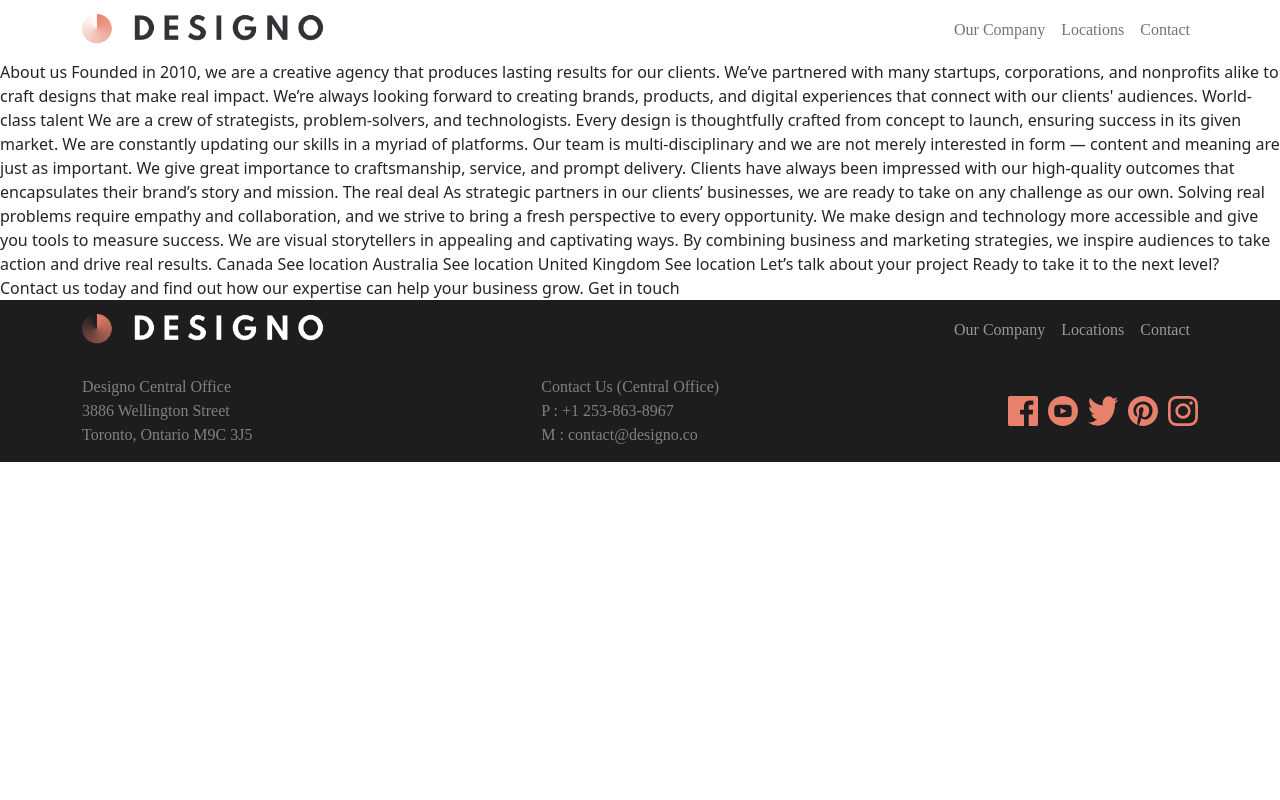
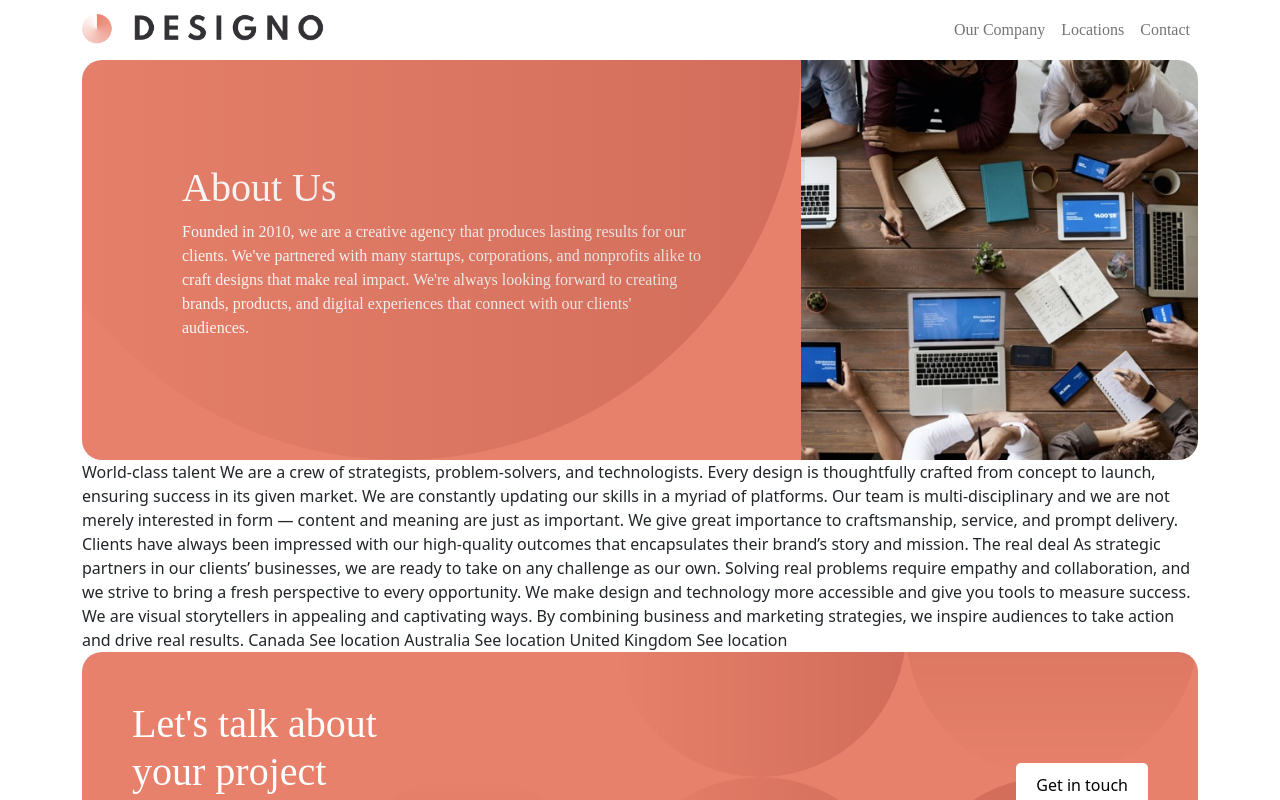
Before and after one commit to thomasgilmore/designo-multi-page-website, a React (Create React App) app: page /about in a window 1280 px wide. Shown: the top 800 px of the page. Built offline with nearby package versions, Linux system fonts and the light colour scheme.

Commit message:
Working on About.js Page

```diff
--- a/src/Components/About.js
+++ b/src/Components/About.js
@@ -1,13 +1,30 @@
-import React from 'react'
+import './about.css';
+import React from 'react';
+import Container from 'react-bootstrap/Container';
+import GetInTouch from './GetInTouch';
+import bgPatternHeroAboutDesktop from '../assets/about/desktop/bg-pattern-hero-about-desktop.svg';
+import bgPatternHeroAboutMobile from '../assets/about/mobile/bg-pattern-hero-about-mobile.svg';
+import imageAboutHeroDesktop from '../assets/about/desktop/image-about-hero.jpg';
+import imageAboutHeroMobile from '../assets/about/mobile/image-about-hero.jpg';
+import imageAboutHeroTablet from '../assets/about/tablet/image-about-hero.jpg';
 
 export default function About() {
   return (
     <div>
-    About us
-    Founded in 2010, we are a creative agency that produces lasting results for our clients.
-    We’ve partnered with many startups, corporations, and nonprofits alike to craft designs
-    that make real impact. We’re always looking forward to creating brands, products, and
-    digital experiences that connect with our clients' audiences.
+      <Container>
+      <div className='aboutUsDivContainer'>
+      <div className='aboutUsDiv'>
+      <h1>About Us</h1>
+      <p>
+        Founded in 2010, we are a creative agency that produces lasting results for our clients.
+        We've partnered with many startups, corporations, and nonprofits alike to craft designs
+        that make real impact. We're always looking forward to creating brands, products, and
+        digital experiences that connect with our clients' audiences.
+      </p>
+      <img src={bgPatternHeroAboutMobile} srcSet={`${bgPatternHeroAboutMobile} 300w, ${bgPatternHeroAboutDesktop} 768w`} alt="bgPatternHeroAboutDesktop" className='bgPatternHeroAboutDesktop' />
+      </div>
+      <img src={imageAboutHeroMobile} srcSet={`${imageAboutHeroMobile} 300w, ${imageAboutHeroTablet} 768w, ${imageAboutHeroDesktop} 1280w`} alt="About Hero" className='imageAboutHero' />
+    </div>
 
     World-class talent
     We are a crew of strategists, problem-solvers, and technologists. Every design is thoughtfully
@@ -35,11 +52,8 @@ export default function About() {
 
     United Kingdom
     See location
-
-    Let’s talk about your project
-    Ready to take it to the next level? Contact us today and find out how our expertise can
-    help your business grow.
-    Get in touch
+    </Container>
+    <GetInTouch />
   </div>
   )
 }
--- /dev/null
+++ b/src/Components/about.css
@@ -0,0 +1,48 @@
+.aboutUsDivContainer {
+  display: flex;
+}
+
+.aboutUsDiv {
+  background-color: #E7816B;
+  color: #fff;
+  height: 400px;
+  overflow: hidden;
+  position: relative;
+  border-radius: 20px 0 0 20px;
+  display: flex;
+  flex-direction: column;
+  justify-content: center;
+  align-items: flex-start;
+  padding: 0 100px;
+}
+
+.bgPatternHeroAboutDesktop {
+  position: absolute;
+  bottom: 0;
+  right: 0;
+  z-index: 5;
+  max-height: 800px;
+}
+
+.imageAboutHero {
+  height: 400px;
+  border-radius: 0 20px 20px 0;
+}
+
+@media only screen and (max-width: 992px) {
+  .aboutUsDivContainer {
+    flex-direction: column-reverse;
+  }
+
+  .aboutUsDiv {
+    height: 300px;
+    border-radius: 0 0 20px 20px;
+    align-items: center;
+    padding: 0 50px;
+  }
+
+  .imageAboutHero {
+    max-height: 400px;
+    border-radius: 20px 20px 0 0;
+  }
+}
```
